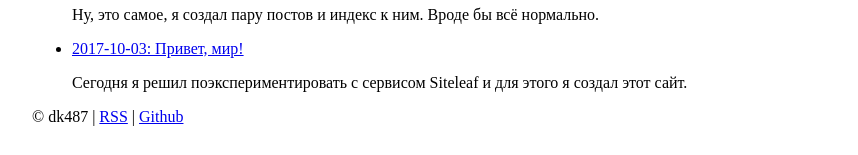
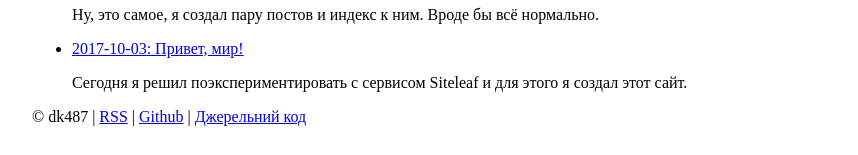
Before and after one commit to dk487/test.de.co.ua, a Jekyll site: the page built from index.md, in a window 1280 px wide and 900 px high, scrolled down 23537 px. Shown: the part 742-897 px from the top of the window, without its empty margins (208-1066 px from the left). Built offline with Jekyll 4.4.1, drawn with Linux system fonts in a browser that asks for light colours.

Commit message:
Footer: add direct link to page source

```diff
--- a/_layouts/default.html
+++ b/_layouts/default.html
@@ -121,6 +121,7 @@
 {%- endif %}
         <span aria-hidden="true">|</span> <a href="/rss.xml" type="application/rss+xml">RSS</a>
         <span aria-hidden="true">|</span> <a href="https://github.com/dk487/test.de.co.ua">Github</a>
+        <span aria-hidden="true">|</span> <a href="https://github.com/dk487/test.de.co.ua/blob/master/{{ page.path }}?plain=1">Джерельний код</a>
       </p>
     </footer>
   </body>
```
